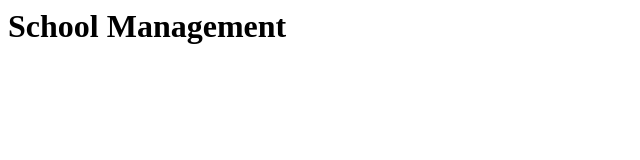
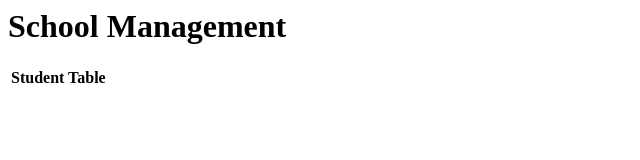
Before and after one commit to anushri-patnaik/SchoolManaagement, a plain HTML site: page index.html in a window 1280 px wide. Shown: the whole page, without its empty margins (0-640 px from the left). Drawn offline with Linux system fonts and the light colour scheme.

Commit message:
Created index.html  for student table

```diff
--- a/index.html
+++ b/index.html
@@ -3,5 +3,8 @@
     <h1>
       School Management
     </h1>
+    <table>
+      <th>Student Table</th>
+    </table>
   </body>
 </html>
```
